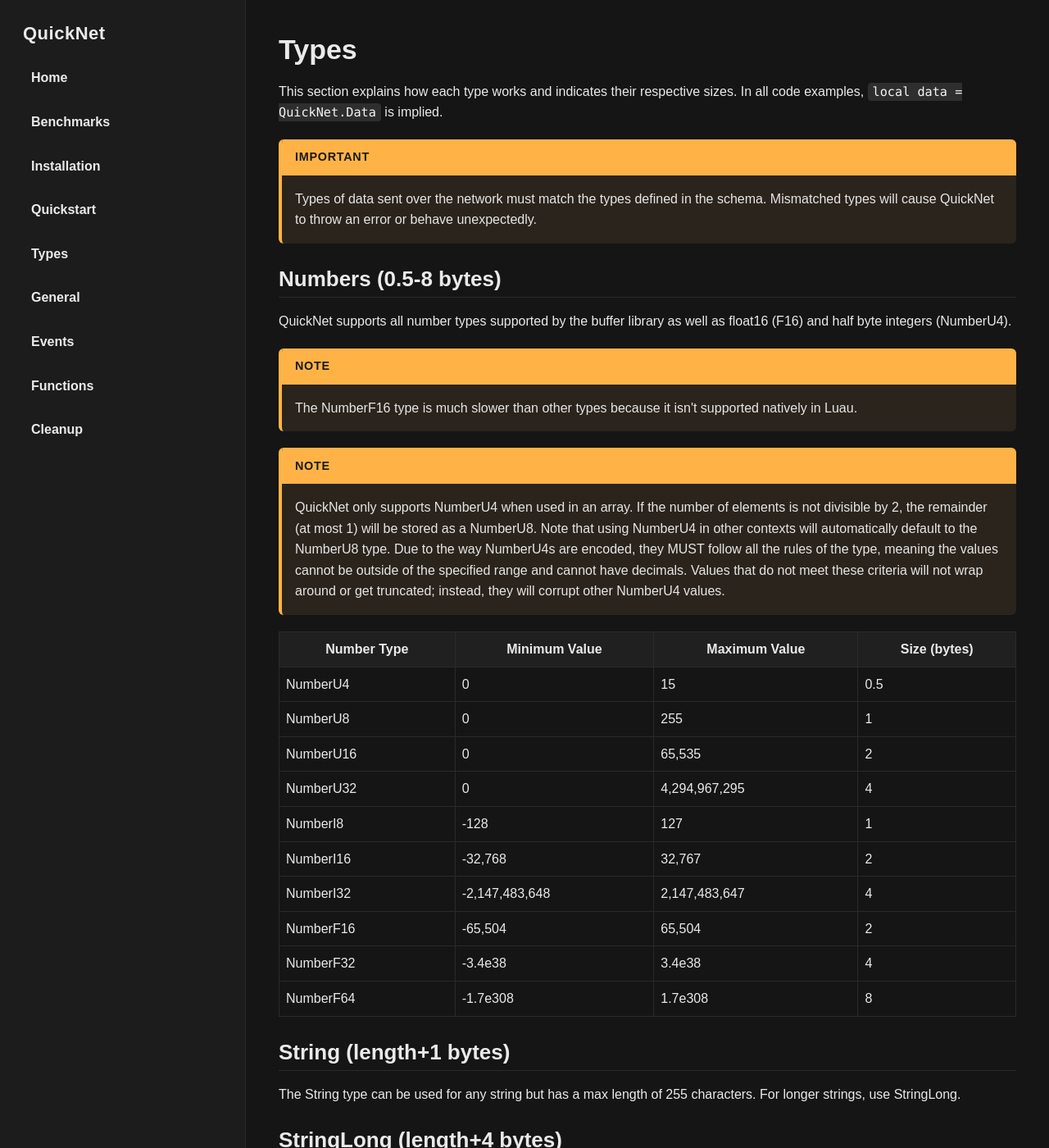
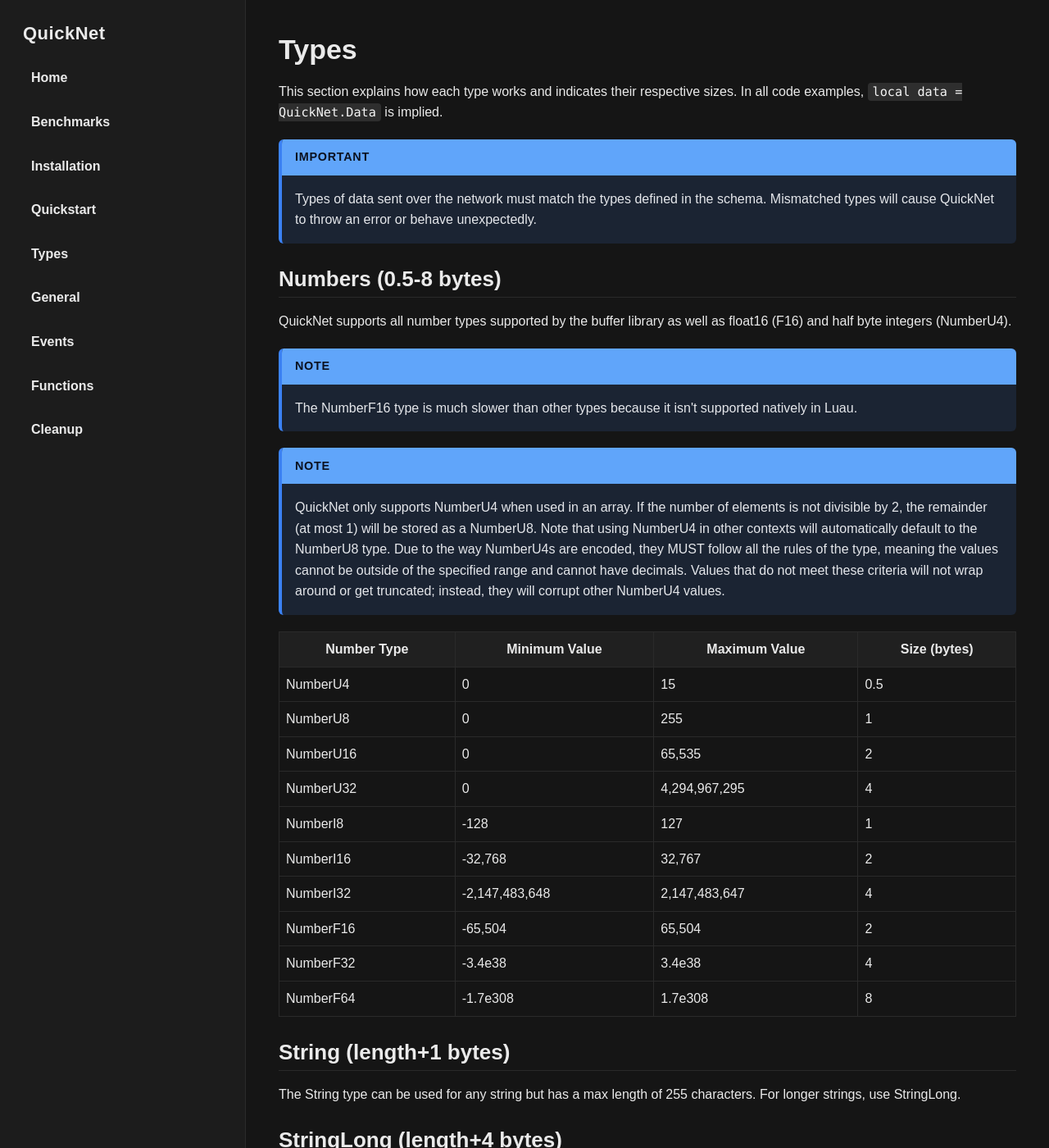
Before and after one commit to breadboardengineer1234/QuickNet, a Jekyll site: the page built from docs/types.md, in a window 1280 px wide and 1400 px high. Shown: the whole window at 82% size. Built offline with Jekyll 4.4.1, drawn with Linux system fonts in a browser that asks for light colours.

Commit message:
Update style.css

```diff
--- a/docs/assets/style.css
+++ b/docs/assets/style.css
@@ -220,8 +220,8 @@ a:hover {
 .important-block {
     margin: 1.25rem 0;
     padding: 0;
-    border-left: 4px solid #ffb347;
-    background-color: #2b241c;
+    border-left: 4px solid #3b82f6;
+    background-color: #1b2433;
     border-radius: 6px;
     overflow: hidden;
 }
@@ -231,12 +231,12 @@ a:hover {
     font-weight: 700;
     font-size: 0.9rem;
     letter-spacing: 0.05em;
-    color: #1a1a1a;
-    background-color: #ffb347;
+    color: #0b1220;
+    background-color: #60a5fa;
 }
 
 .important-content {
     padding: 1rem;
-    color: #e6e6e6;
+    color: #e5e7eb;
     line-height: 1.6;
 }
```
